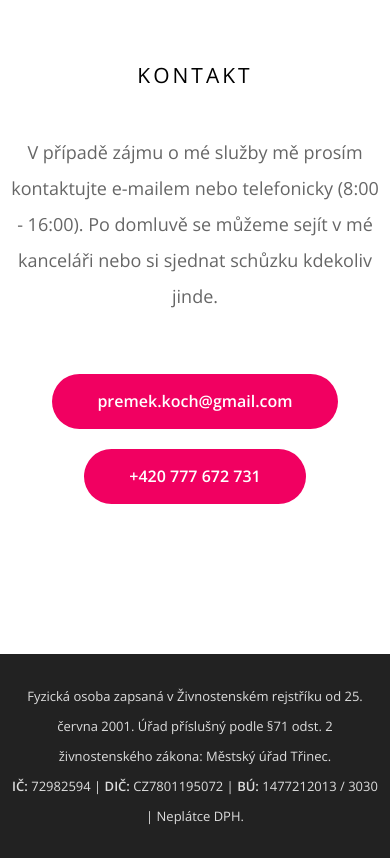
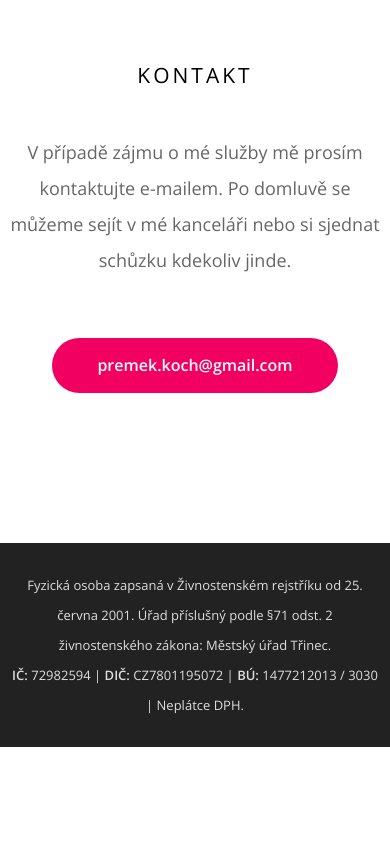
Before and after one commit to morki/pkoch.cz, a plain HTML site: page index.html in a window 390 px wide. Shown: the part 1560-2418 px from the top of the page. After the commit the page ends 2307 px from the top, so only its background shows below. Drawn offline with nearby package versions, Linux system fonts and the light colour scheme.

Commit message:
Phone contact deleted

```diff
--- a/index.html
+++ b/index.html
@@ -89,15 +89,12 @@
                     <div class="col empty">&nbsp;</div>
                     <div class="col contact-description">
                         <p>
-                            V případě zájmu o mé služby mě prosím kontaktujte e-mailem nebo telefonicky <strong>(8:00 - 16:00)</strong>.
+                            V případě zájmu o mé služby mě prosím kontaktujte e-mailem.
                             Po domluvě se můžeme sejít v mé kanceláři nebo si sjednat schůzku kdekoliv jinde.
                         </p>
                         <div class="buttons">
                             <div class="but-wrapper">
                                 <a href="mailto:premek.koch@gmail.com" class="but">premek.koch@gmail.com</a>
-                            </div>
-                            <div class="but-wrapper">
-                                <a href="tel:+420777672731" class="but">+420 777 672 731</a>
                             </div>
                         </div>
                     </div>
@@ -112,7 +109,7 @@
                             Fyzická osoba zapsaná v Živnostenském rejstříku od 25. června 2001.
                             Úřad příslušný podle §71 odst. 2 živnostenského zákona: Městský úřad Třinec.
                             <br>
-                            <strong>IČ:</strong> 72982594 | <strong>DIČ:</strong> CZ7801195072 | <strong>BÚ:</strong> 1477212013 / 3030 | Neplátce DPH.
+                            <strong>IČ:</strong> 72982594 | <strong>DIČ:</strong> CZ7801195072 | <strong>BÚ:</strong> 1477212013&nbsp;/&nbsp;3030 | Neplátce DPH.
                         </p>
                     </div>
                 </div>
```
